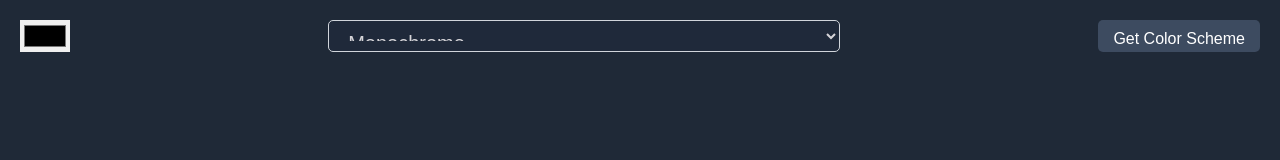
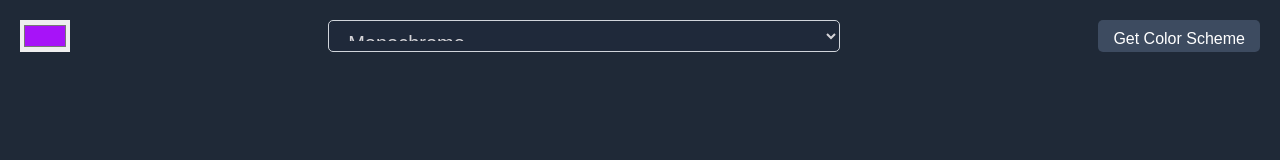
Before and after one commit to TavionK/Color-scheme-generator, a plain HTML site: page index.html in a window 1280 px wide. Drawn offline with Linux system fonts and the light colour scheme.

Commit message:
updated default color picker hex from black to purple

```diff
--- a/index.html
+++ b/index.html
@@ -15,7 +15,12 @@
   </head>
   <body>
     <div class="controls container">
-      <input type="color" class="color-picker" id="color-picker" />
+      <input
+        type="color"
+        class="color-picker"
+        id="color-picker"
+        value="#A713F8"
+      />
       <select class="select-menu" id="color-mode-selector">
         <option value="monochrome">Monochrome</option>
         <option value="monochrome-dark">Monochrome-dark</option>
```
